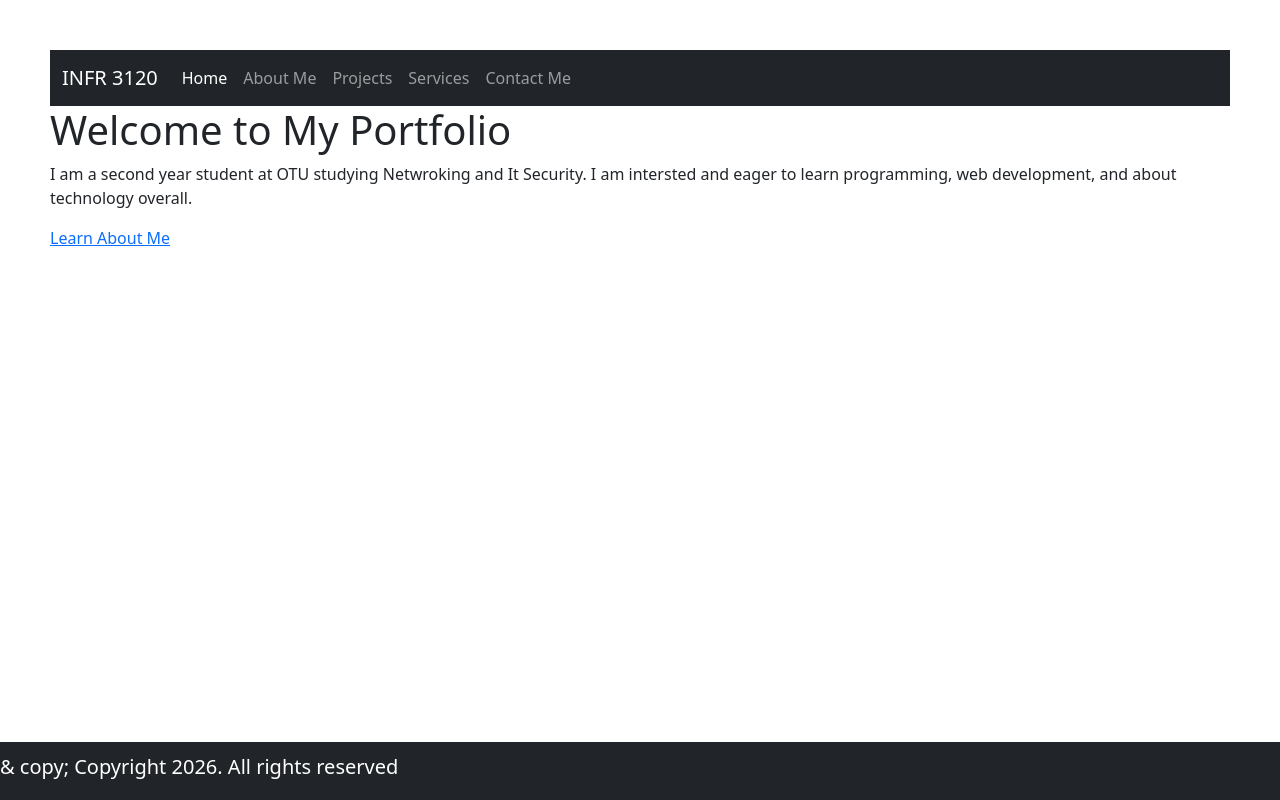
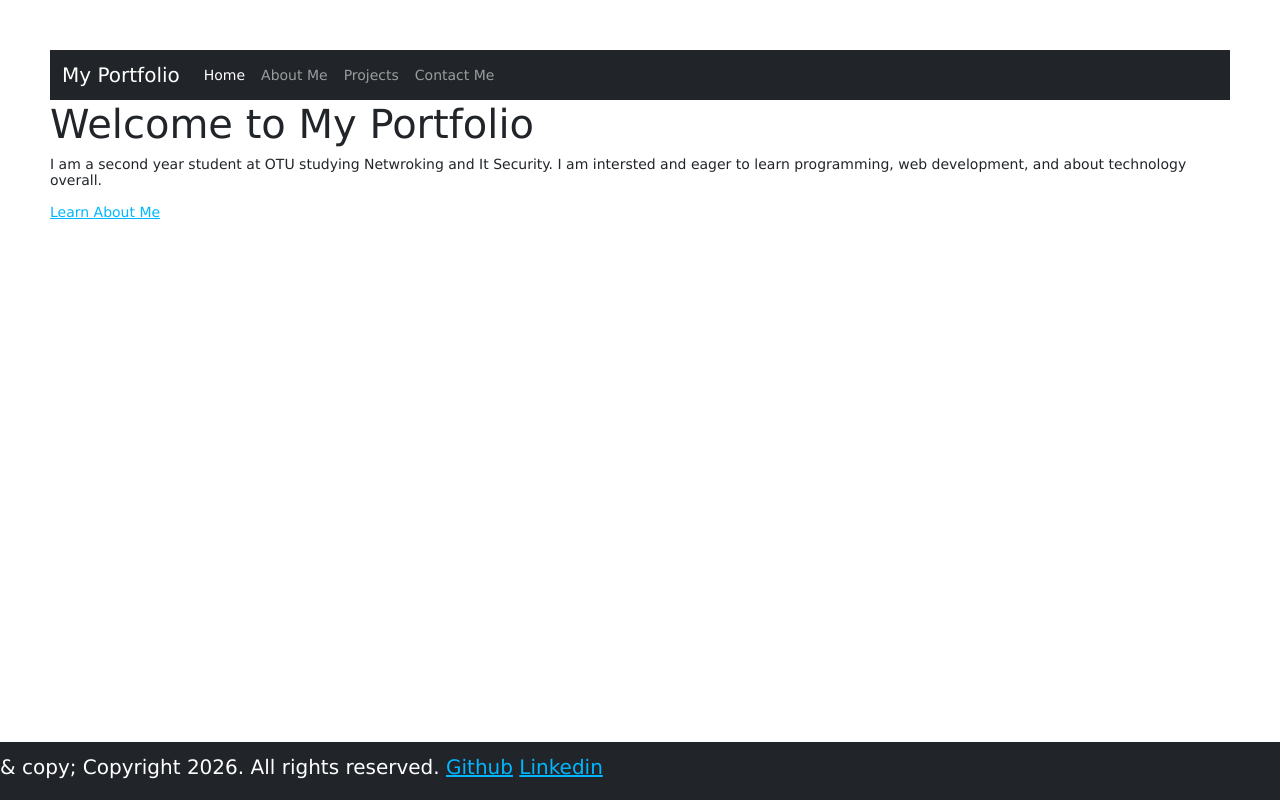
Before and after one commit to 333997203/INFR3120-Portfolio, a Node server app: page /home in a window 1280 px wide. Run offline with Node 20, Linux system fonts and the light colour scheme; some libraries are stand-ins or nearby versions.

Commit message:
Improved navigation, footer, styling and icons

```diff
--- a/package.json
+++ b/package.json
@@ -6,6 +6,7 @@
     "start": "node ./server.js"
   },
   "dependencies": {
+    "@fortawesome/fontawesome-free": "^7.3.1",
     "bootstrap": "^5.3.9",
     "cookie-parser": "~1.4.4",
     "debug": "~2.6.9",
--- a/public/Script/app.js
+++ b/public/Script/app.js
@@ -1,8 +1,4 @@
-// IIFI --> Immediately Innvoked function expression
-
-(fucntion(){
-    function Start(){
-        console.log("App started...")
-    }
-    window.addEventListener("load",Start)
-})();
+function Start() {
+    console.log("App started...");
+}
+window.addEventListener("load", Start);
--- a/views/partials/footer.ejs
+++ b/views/partials/footer.ejs
@@ -1,5 +1,9 @@
 <nav class="navbar fixed-bottom navbar-dark bg-dark">
-  <h6 class="navbar-brand">& copy; Copyright 2026. All rights reserved</h6>
+  <h6 class="navbar-brand">
+    & copy; Copyright 2026. All rights reserved.
+    <a href="https://github.com/333997203">Github</a>
+    <a href="https://www.linkedin.com/in/abithan-manimohan-a15b4b44b/">Linkedin</a>
+  </h6>
 </nav>
 </body>
 <script src="/bootstrap/dist/js/bootstrap.bundle.min.js"></script>
--- a/views/partials/header.ejs
+++ b/views/partials/header.ejs
@@ -3,9 +3,9 @@
 <head>
   <title><%= title %></title>
 
-  <link rel="stylesheet" href="/Content/app.css" />
-  <link rel="stylesheet" href="/bootstrap/dist/css/bootstrap.min.css" />
-  <link rel="stylesheet" href="/fontawesome-free/css/all.min.css">
+    <link rel="stylesheet" href="/bootstrap/dist/css/bootstrap.min.css"/>
+    <link rel="stylesheet" href="/@fortawesome/fontawesome-free/css/all.min.css">
+    <link rel="stylesheet" href="/Content/app.css" />
 </head>
 
 <body>
--- a/views/partials/main_nav.ejs
+++ b/views/partials/main_nav.ejs
@@ -1,7 +1,7 @@
 <nav class="navbar navbar-expand-lg navbar-dark bg-dark">
     <div class="container-fluid">
 
-      <a class="navbar-brand" href="/">INFR 3120</a>
+      <a class="navbar-brand" href="/">My Portfolio</a>
 
       <button class="navbar-toggler" type="button"
         data-bs-toggle="collapse"
@@ -26,33 +26,26 @@
 
            <li class="nav-item">
             <% if(title=="About Me"){%>
-            <a class="nav-link active" aria-current="page" href="/aboutme"> <i class="fa-solid fa-info"></i> About Me</a>
+            <a class="nav-link active" aria-current="page" href="/aboutme"> <i class="fa-solid fa-user"></i> About Me</a>
             <%} else { %>
-            <a class="nav-link" aria-current="page" href="/aboutme"> <i class="fa-solid fa-info"></i> About Me</a>
+            <a class="nav-link" aria-current="page" href="/aboutme"> <i class="fa-solid fa-user"></i> About Me</a>
             <% } %>
           </li>
 
           <li class="nav-item">
           <% if(title=="Projects"){%>
-          <a class="nav-link active" aria-current="page" href="/projects"> <i class="fa-brands fa-elementor"></i> Projects</a>
+          <a class="nav-link active" aria-current="page" href="/projects"> <i class="fa-solid fa-folder"></i> Projects</a>
           <%} else { %>
-          <a class="nav-link" aria-current="page" href="/projects"> <i class="fa-brands fa-elementor"></i> Projects</a>
+          <a class="nav-link" aria-current="page" href="/projects"> <i class="fa-solid fa-folder"></i> Projects</a>
           <% } %>
         </li>
 
-          <li class="nav-item">
-          <% if(title=="Services"){%>
-          <a class="nav-link active" aria-current="page" href="/services"> <i class="fa-solid fa-gear"></i> Services</a>
-          <%} else { %>
-          <a class="nav-link" aria-current="page" href="/services"> <i class="fa-solid fa-gear"></i> Services</a>
-          <% } %>
-          </li>
 
         <li class="nav-item">
         <% if(title=="Contact Me"){%>
-        <a class="nav-link active" aria-current="page" href="/contactme"> <i class="fa-solid fa-mobile-screen"></i> Contact Me</a>
+        <a class="nav-link active" aria-current="page" href="/contactme"> <i class="fa-solid fa-envelope"></i> Contact Me</a>
         <%} else { %>
-        <a class="nav-link" aria-current="page" href="/contactme"> <i class="fa-solid fa-mobile-screen"></i> Contact Me</a>
+        <a class="nav-link" aria-current="page" href="/contactme"> <i class="fa-solid fa-envelope"></i> Contact Me</a>
         <% } %>
 
           </li>
```
Also changed, not shown: 1 other file.
